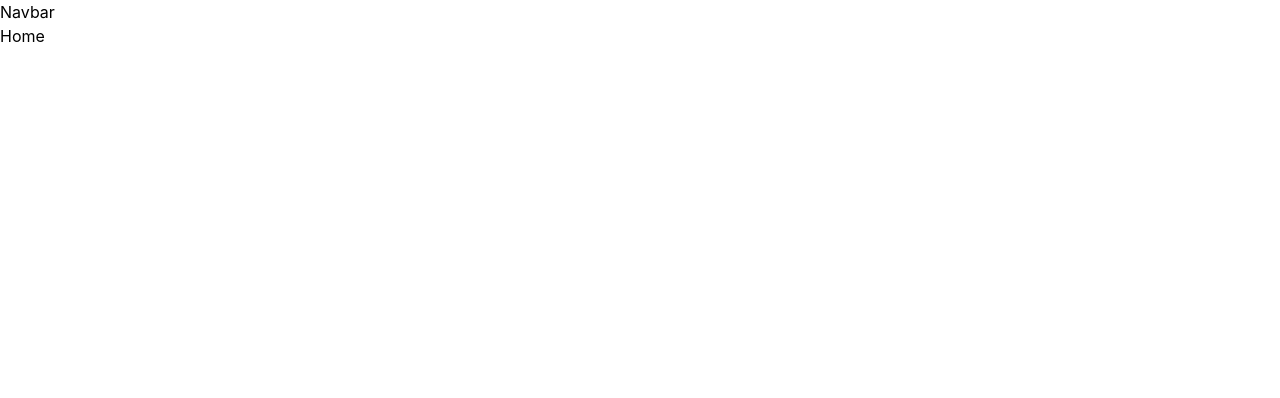
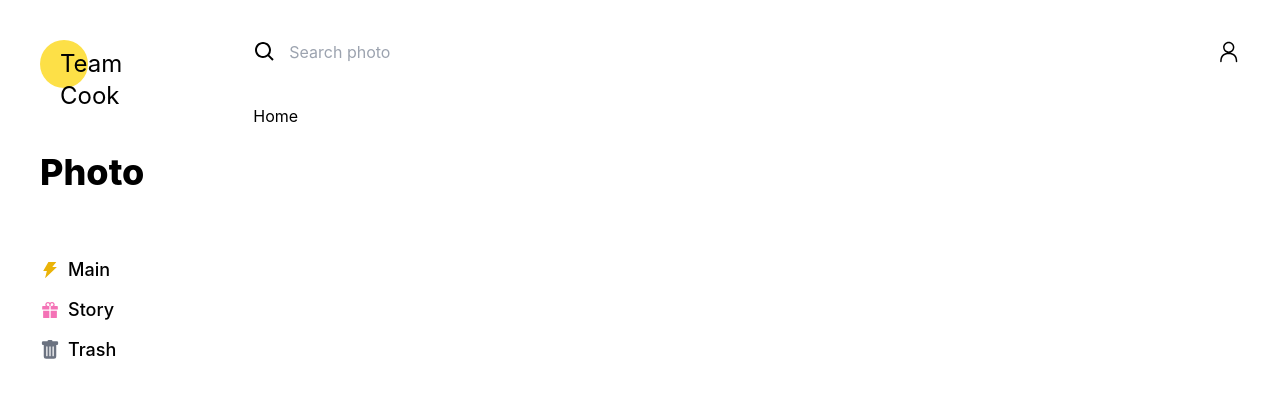
Before and after one commit to TeamCookCaps/FrontImageApp, a React (Create React App) app: page / in a window 1280 px wide. Shown: the top 398 px of the page. Built offline with nearby package versions, Linux system fonts and the light colour scheme.

Commit message:
[#3] Navbar development

```diff
--- a/package.json
+++ b/package.json
@@ -8,6 +8,7 @@
     "@testing-library/user-event": "^13.2.1",
     "react": "^18.2.0",
     "react-dom": "^18.2.0",
+    "react-icons": "^4.8.0",
     "react-router-dom": "^6.9.0",
     "react-scripts": "5.0.1",
     "web-vitals": "^2.1.0"
--- a/src/App.js
+++ b/src/App.js
@@ -1,12 +1,18 @@
 import { Outlet } from 'react-router-dom';
-import Navbar from './components/Navbar';
+import Header from './components/Header';
+import Sidebar from './components/Sidebar';
 
 function App() {
   return (
-    <>
-      <Navbar />
-      <Outlet />
-    </>
+    <div className="flex">
+      <div className="basis-2/12 p-10">
+        <Sidebar />
+      </div>
+      <div className="basis-10/12 p-10">
+        <Header />
+        <Outlet />
+      </div>
+    </div>
   );
 }
 
--- /dev/null
+++ b/src/components/Header.jsx
@@ -0,0 +1,28 @@
+import React, { useState } from 'react';
+import { BiSearch } from 'react-icons/bi';
+import { RxPerson } from 'react-icons/rx';
+
+export default function Header() {
+  const [text, setText] = useState('');
+
+  const handleChange = (e) => setText(e.target.value);
+  const handleSubmit = (e) => {
+    e.preventDefault();
+  };
+
+  return (
+    <header className="w-full flex justify-between mb-10">
+      <form className="w-full flex gap-3" onSubmit={handleSubmit}>
+        <BiSearch className="text-2xl" />
+        <input
+          className="w-10/12 outline-none"
+          type="text"
+          value={text}
+          placeholder="Search photo"
+          onChange={handleChange}
+        />
+      </form>
+      <RxPerson className="text-2xl" />
+    </header>
+  );
+}
--- a/src/components/Navbar.jsx
+++ /dev/null
@@ -1,5 +0,0 @@
-import React from 'react';
-
-export default function Navbar() {
-  return <div>Navbar</div>;
-}
--- /dev/null
+++ b/src/components/Sidebar.jsx
@@ -0,0 +1,32 @@
+import React from 'react';
+import { Link } from 'react-router-dom';
+import { BsFillCircleFill, BsTrashFill } from 'react-icons/bs';
+import { AiFillThunderbolt, AiFillGift } from 'react-icons/ai';
+
+export default function Navbar() {
+  return (
+    <section className="flex flex-col">
+      <div className="relative">
+        <Link to="/">
+          <BsFillCircleFill className="text-yellow-300 text-5xl" />
+          <h1 className="text-2xl absolute top-2 left-5">Team Cook</h1>
+        </Link>
+      </div>
+      <h1 className="text-4xl font-extrabold py-16">Photo</h1>
+      <nav className="flex flex-col gap-3">
+        <Link to="/" className="flex items-center gap-2">
+          <AiFillThunderbolt className="text-yellow-500 text-xl" />
+          <p className="text-lg font-medium">Main</p>
+        </Link>
+        <Link to="/story" className="flex items-center gap-2">
+          <AiFillGift className="text-pink-400 text-xl" />
+          <p className="text-lg font-medium">Story</p>
+        </Link>
+        <Link to="/trash" className="flex items-center gap-2">
+          <BsTrashFill className="text-gray-500 text-xl" />
+          <p className="text-lg font-medium">Trash</p>
+        </Link>
+      </nav>
+    </section>
+  );
+}
--- a/src/index.css
+++ b/src/index.css
@@ -9,6 +9,11 @@ body {
     sans-serif;
   -webkit-font-smoothing: antialiased;
   -moz-osx-font-smoothing: grayscale;
+  @apply flex flex-col items-center;
+}
+
+#root {
+  @apply w-full max-w-screen-2xl;
 }
 
 code {
```
Also changed, not shown: .pnp.cjs, 1 other file (tests, documents, lock files or other folders).
